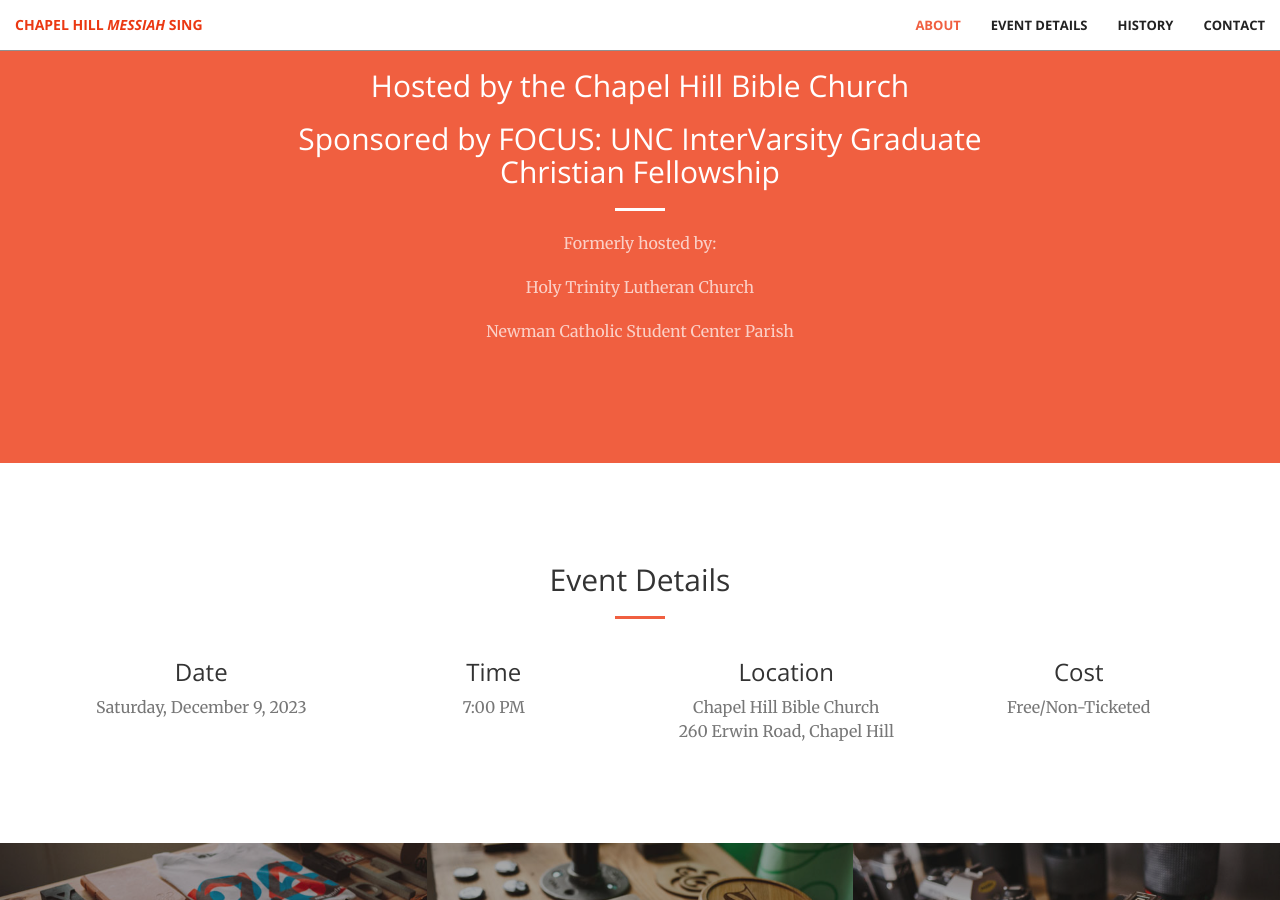
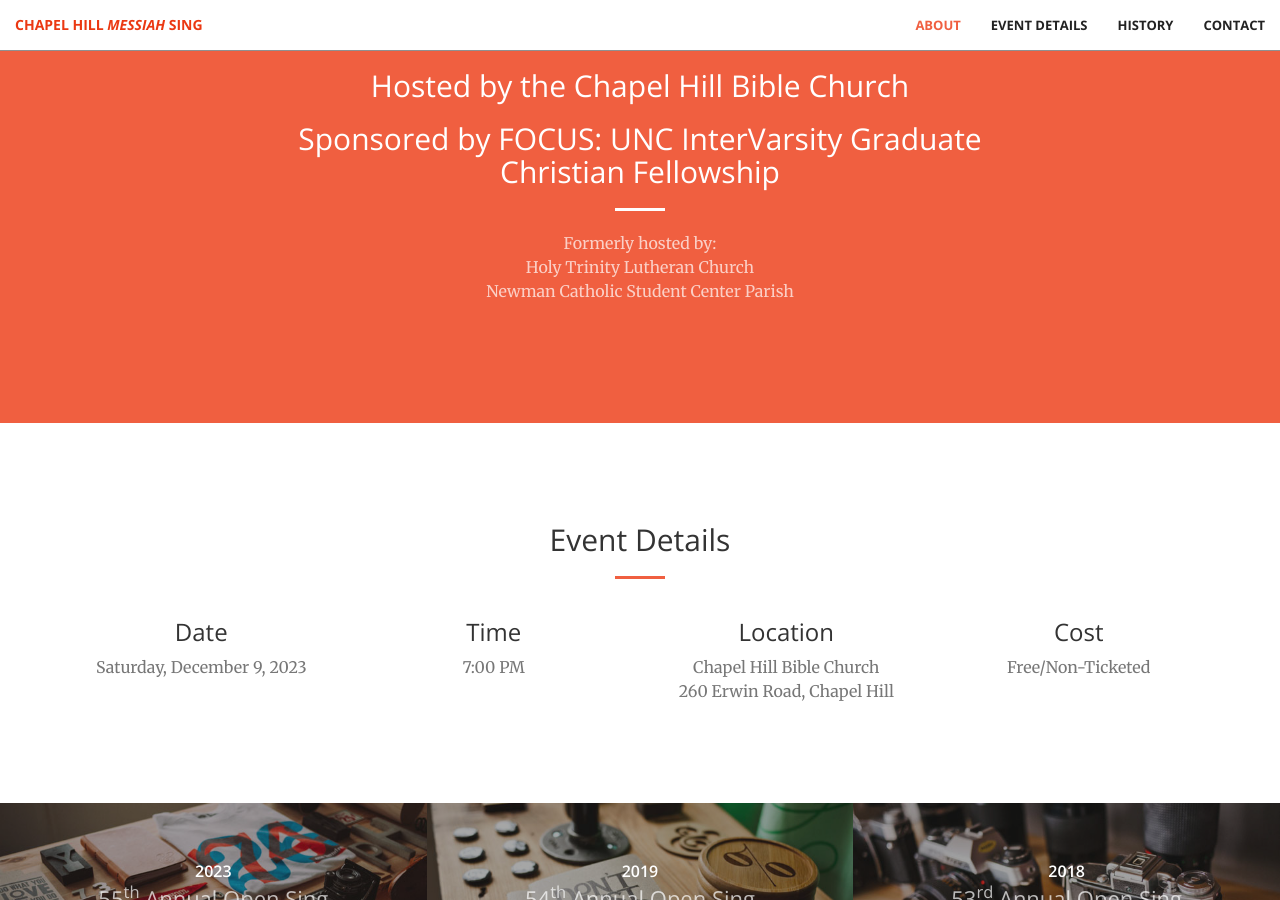
Before and after one commit to chapelhillmessiah/chapelhillmessiah.github.io, a Jekyll site: the page built from index-jekyll.html, in a window 1280 px wide and 900 px high, scrolled down 931 px. Built offline with Jekyll 4.4.1, drawn with Linux system fonts in a browser that asks for light colours.

Commit message:
[call-to-action.html] change paragraph carriage returns to line break

```diff
--- a/_includes/call-to-action.html
+++ b/_includes/call-to-action.html
@@ -5,9 +5,11 @@
                 <h2 class="section-heading">Hosted by the Chapel Hill Bible Church</h2>
                 <h2>Sponsored by FOCUS: UNC InterVarsity Graduate Christian Fellowship</h2>
                 <hr class="light">
-                <p class="text-faded">Formerly hosted by:</p>
-                <p class="text-faded">Holy Trinity Lutheran Church</p>
-                <p class="text-faded">Newman Catholic Student Center Parish</p>
+                <p class="text-faded">
+                    Formerly hosted by:<br>
+                    Holy Trinity Lutheran Church<br>
+                    Newman Catholic Student Center Parish
+                </p>
                 <!-- <a href="#" class="btn btn-default btn-xl">Get Started!</a> --!>
             </div>
         </div>
```
